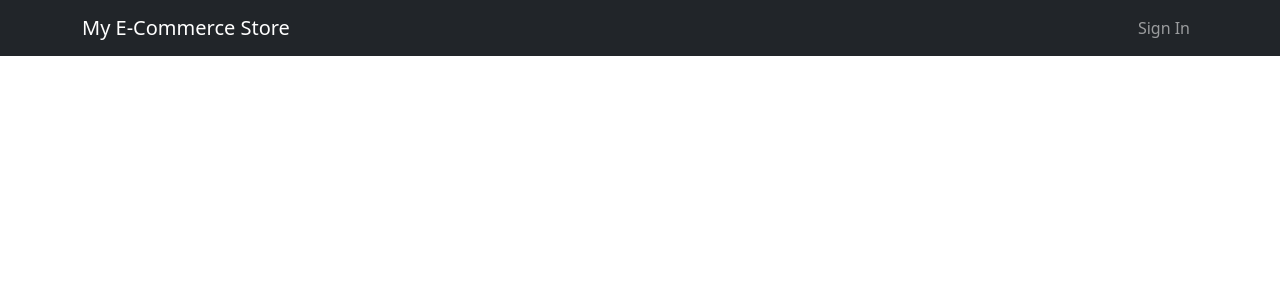
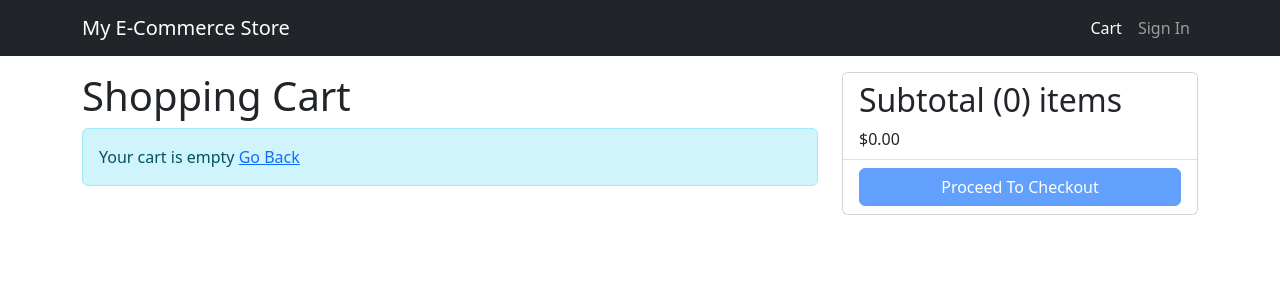
Before and after one commit to Dy-Rongrath/test_react_01, a React (Vite) app: page /cart in a window 1280 px wide. Shown: the top 300 px of the page. Built offline with nearby package versions, Linux system fonts and the light colour scheme.

Commit message:
feat: implement cart functionality with CartContext and CartPage; update Header to display cart items count

```diff
--- a/src/App.tsx
+++ b/src/App.tsx
@@ -1,27 +1,29 @@
 import React from 'react';
-import { BrowserRouter as Router, Routes, Route } from 'react-router-dom';
+import { Routes, Route } from 'react-router-dom';
 import { Container } from 'react-bootstrap';
 import Header from './components/Header';
 import HomePage from './pages/HomePage';
 import ProductPage from './pages/ProductPage';
 import LoginPage from './pages/LoginPage';
 import RegisterPage from './pages/RegisterPage';
+import CartPage from './pages/CartPage';
 
 const App = () => {
   return (
-    <Router future={{ v7_startTransition: true, v7_relativeSplatPath: true }}>
+    <>
       <Header />
       <main className="py-3">
         <Container>
           <Routes>
             <Route path="/" element={<HomePage />} />
             <Route path="/product/:id" element={<ProductPage />} />
+            <Route path="/cart" element={<CartPage />} />
             <Route path="/login" element={<LoginPage />} />
             <Route path="/register" element={<RegisterPage />} />
           </Routes>
         </Container>
       </main>
-    </Router>
+    </>
   );
 };
 
--- a/src/components/Header.tsx
+++ b/src/components/Header.tsx
@@ -1,10 +1,12 @@
 import React from 'react';
 import { useNavigate } from 'react-router-dom';
-import { Container, Navbar, Nav, NavDropdown } from 'react-bootstrap';
+import { Container, Navbar, Nav, NavDropdown, Badge } from 'react-bootstrap';
 import { LinkContainer } from 'react-router-bootstrap';
+import { useCart } from '../context/CartContext';
 
 const Header = () => {
     const navigate = useNavigate();
+    const { cartItems } = useCart();
     const userInfoFromStorage = localStorage.getItem('userInfo');
     const userInfo = userInfoFromStorage ? JSON.parse(userInfoFromStorage) : null;
 
@@ -12,6 +14,8 @@ const Header = () => {
         localStorage.removeItem('userInfo');
         navigate('/login');
     };
+
+    const totalItems = cartItems.reduce((acc, item) => acc + item.quantity, 0);
 
     return (
         <header>
@@ -23,6 +27,16 @@ const Header = () => {
                     <Navbar.Toggle aria-controls="basic-navbar-nav" />
                     <Navbar.Collapse id="basic-navbar-nav">
                         <Nav className="ms-auto">
+                            <LinkContainer to="/cart">
+                                <Nav.Link>
+                                    <i className="fas fa-shopping-cart"></i> Cart
+                                    {totalItems > 0 && (
+                                        <Badge pill bg="success" style={{ marginLeft: '5px' }}>
+                                            {totalItems}
+                                        </Badge>
+                                    )}
+                                </Nav.Link>
+                            </LinkContainer>
                             {userInfo ? (
                                 <NavDropdown title={userInfo.name} id="username">
                                     <LinkContainer to="/profile">
@@ -47,4 +61,4 @@ const Header = () => {
     );
 };
 
-export default Header
+export default Header;
--- /dev/null
+++ b/src/context/CartContext.tsx
@@ -0,0 +1,92 @@
+import React, { createContext, useContext, useState, useEffect } from 'react';
+import type { ReactNode } from 'react';
+
+// Define the shape of a single cart item
+interface CartItem {
+    _id: string;
+    name: string;
+    imageUrl: string;
+    price: number;
+    stock: number;
+    quantity: number;
+}
+
+// Define the shape of the context's value
+interface CartContextType {
+    cartItems: CartItem[];
+    addToCart: (product: Product, quantity: number) => void;
+    updateQuantity: (productId: string, quantity: number) => void;
+    removeFromCart: (id: string) => void;
+}
+
+// Define the shape of a Product (matching ProductPage)
+interface Product {
+    _id: string;
+    name: string;
+    imageUrl: string;
+    price: number;
+    stock: number;
+}
+
+
+// Create the context with a default value
+const CartContext = createContext<CartContextType | undefined>(undefined);
+
+// Create a custom hook for easy access to the context
+export const useCart = () => {
+    const context = useContext(CartContext);
+    if (context === undefined) {
+        throw new Error('useCart must be used within a CartProvider');
+    }
+    return context;
+};
+
+// Create the provider component
+export const CartProvider = ({ children }: { children: ReactNode }) => {
+    const [cartItems, setCartItems] = useState<CartItem[]>(() => {
+        try {
+            const localData = localStorage.getItem('cartItems');
+            return localData ? JSON.parse(localData) : [];
+        } catch (error) {
+            return [];
+        }
+    });
+
+    useEffect(() => {
+        localStorage.setItem('cartItems', JSON.stringify(cartItems));
+    }, [cartItems]);
+
+    const addToCart = (product: Product, quantity: number) => {
+        setCartItems(prevItems => {
+            const existingItem = prevItems.find(item => item._id === product._id);
+            if (existingItem) {
+                // If item exists, update its quantity
+                return prevItems.map(item =>
+                    item._id === product._id
+                        ? { ...item, quantity: item.quantity + quantity }
+                        : item
+                );
+            }
+            // If item is new, add it to the cart
+            return [...prevItems, { ...product, quantity: quantity }];
+        });
+    };
+
+    const updateQuantity = (productId: string, quantity: number) => {
+        setCartItems(prevItems =>
+            prevItems.map(item =>
+                item._id === productId ? { ...item, quantity: quantity } : item
+            )
+        );
+    };
+
+    const removeFromCart = (id: string) => {
+        setCartItems(prevItems => prevItems.filter(item => item._id !== id));
+    };
+
+    return (
+        <CartContext.Provider value={{ cartItems, addToCart, updateQuantity, removeFromCart }}>
+            {children}
+        </CartContext.Provider>
+    );
+};
--- /dev/null
+++ b/src/pages/CartPage.tsx
@@ -0,0 +1,90 @@
+import React from 'react';
+import { Link, useNavigate } from 'react-router-dom';
+import { Row, Col, ListGroup, Image, Button, Card, Alert, Form } from 'react-bootstrap';
+import { useCart } from '../context/CartContext';
+
+const CartPage = () => {
+    const navigate = useNavigate();
+    const { cartItems, updateQuantity, removeFromCart } = useCart();
+
+    const totalItems = cartItems.reduce((acc, item) => acc + item.quantity, 0);
+    const totalPrice = cartItems.reduce((acc, item) => acc + item.quantity * item.price, 0).toFixed(2);
+
+    const checkoutHandler = () => {
+        // Later, this will redirect to a shipping/payment page
+        navigate('/login?redirect=/shipping');
+    };
+
+    return (
+        <Row>
+            <Col md={8}>
+                <h1>Shopping Cart</h1>
+                {cartItems.length === 0 ? (
+                    <Alert variant="info">
+                        Your cart is empty <Link to="/">Go Back</Link>
+                    </Alert>
+                ) : (
+                    <ListGroup variant="flush">
+                        {cartItems.map(item => (
+                            <ListGroup.Item key={item._id}>
+                                <Row className="align-items-center">
+                                    <Col md={2}>
+                                        <Image src={item.imageUrl} alt={item.name} fluid rounded />
+                                    </Col>
+                                    <Col md={3}>
+                                        <Link to={`/product/${item._id}`}>{item.name}</Link>
+                                    </Col>
+                                    <Col md={2}>${item.price}</Col>
+                                    <Col md={2}>
+                                        <Form.Control
+                                            as="select"
+                                            value={item.quantity}
+                                            onChange={(e) => updateQuantity(item._id, Number(e.target.value))}
+                                        >
+                                            {[...Array(item.stock).keys()].map((x) => (
+                                                <option key={x + 1} value={x + 1}>
+                                                    {x + 1}
+                                                </option>
+                                            ))}
+                                        </Form.Control>
+                                    </Col>
+                                    <Col md={2}>
+                                        <Button
+                                            type="button"
+                                            variant="light"
+                                            onClick={() => removeFromCart(item._id)}
+                                        >
+                                            <i className="fas fa-trash"></i>
+                                        </Button>
+                                    </Col>
+                                </Row>
+                            </ListGroup.Item>
+                        ))}
+                    </ListGroup>
+                )}
+            </Col>
+            <Col md={4}>
+                <Card>
+                    <ListGroup variant="flush">
+                        <ListGroup.Item>
+                            <h2>Subtotal ({totalItems}) items</h2>
+                            ${totalPrice}
+                        </ListGroup.Item>
+                        <ListGroup.Item>
+                            <Button
+                                type="button"
+                                className="w-100"
+                                disabled={cartItems.length === 0}
+                                onClick={checkoutHandler}
+                            >
+                                Proceed To Checkout
+                            </Button>
+                        </ListGroup.Item>
+                    </ListGroup>
+                </Card>
+            </Col>
+        </Row>
+    );
+};
+
+export default CartPage;
--- a/src/pages/ProductPage.tsx
+++ b/src/pages/ProductPage.tsx
@@ -1,7 +1,8 @@
-import { useState, useEffect } from 'react';
-import { useParams, Link } from 'react-router-dom';
+import React, { useState, useEffect } from 'react';
+import { useParams, Link, useNavigate } from 'react-router-dom';
 import axios from 'axios';
-import { Row, Col, Image, ListGroup, Card, Button, Spinner, Alert } from 'react-bootstrap';
+import { Row, Col, Image, ListGroup, Card, Button, Spinner, Alert, Form } from 'react-bootstrap';
+import { useCart } from '../context/CartContext';
 
 interface Product {
     _id: string;
@@ -14,9 +15,14 @@ interface Product {
 
 const ProductPage = () => {
     const { id: productId } = useParams<{ id: string }>();
+    const navigate = useNavigate();
+
     const [product, setProduct] = useState<Product | null>(null);
+    const [quantity, setQuantity] = useState(1);
     const [loading, setLoading] = useState<boolean>(true);
     const [error, setError] = useState<string | null>(null);
+
+    const { addToCart } = useCart();
 
     useEffect(() => {
         const fetchProduct = async () => {
@@ -31,6 +37,13 @@ const ProductPage = () => {
         };
         fetchProduct();
     }, [productId]);
+
+    const addToCartHandler = () => {
+        if (product) {
+            addToCart(product, quantity);
+            navigate('/cart');
+        }
+    };
 
     if (loading) return <Spinner animation="border" />;
     if (error || !product) return <Alert variant="danger">{error || 'Product not found'}</Alert>;
@@ -68,8 +81,35 @@ const ProductPage = () => {
                                     <Col>{product.stock > 0 ? 'In Stock' : 'Out Of Stock'}</Col>
                                 </Row>
                             </ListGroup.Item>
+
+                            {product.stock > 0 && (
+                                <ListGroup.Item>
+                                    <Row>
+                                        <Col>Qty</Col>
+                                        <Col>
+                                            <Form.Control
+                                                as="select"
+                                                value={quantity}
+                                                onChange={(e) => setQuantity(Number(e.target.value))}
+                                            >
+                                                {[...Array(product.stock).keys()].map((x) => (
+                                                    <option key={x + 1} value={x + 1}>
+                                                        {x + 1}
+                                                    </option>
+                                                ))}
+                                            </Form.Control>
+                                        </Col>
+                                    </Row>
+                                </ListGroup.Item>
+                            )}
+
                             <ListGroup.Item>
-                                <Button className="w-100" type="button" disabled={product.stock === 0}>
+                                <Button
+                                    className="w-100"
+                                    type="button"
+                                    disabled={product.stock === 0}
+                                    onClick={addToCartHandler}
+                                >
                                     Add To Cart
                                 </Button>
                             </ListGroup.Item>
```
Also changed, not shown: src/main.tsx (+7 -4 lines).
